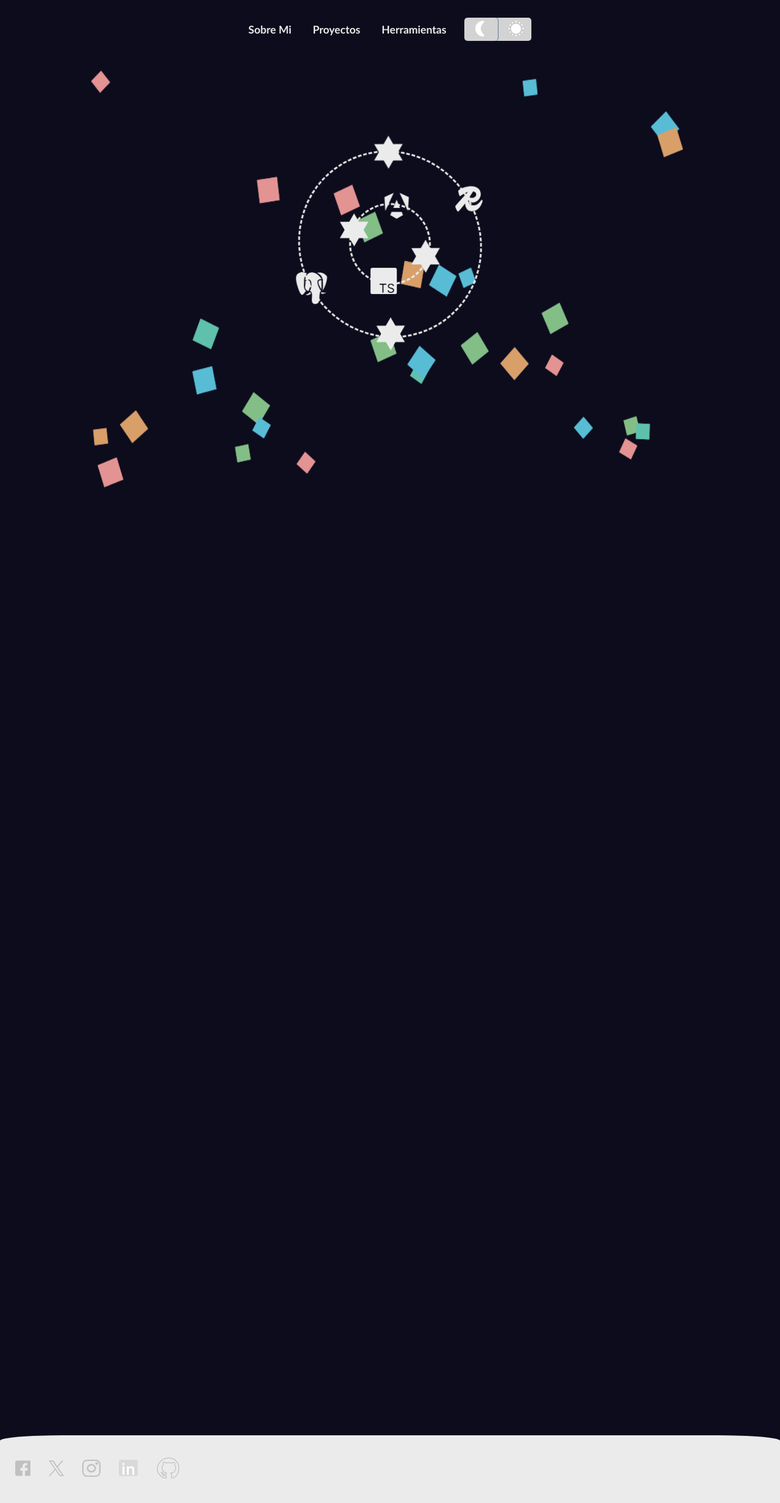
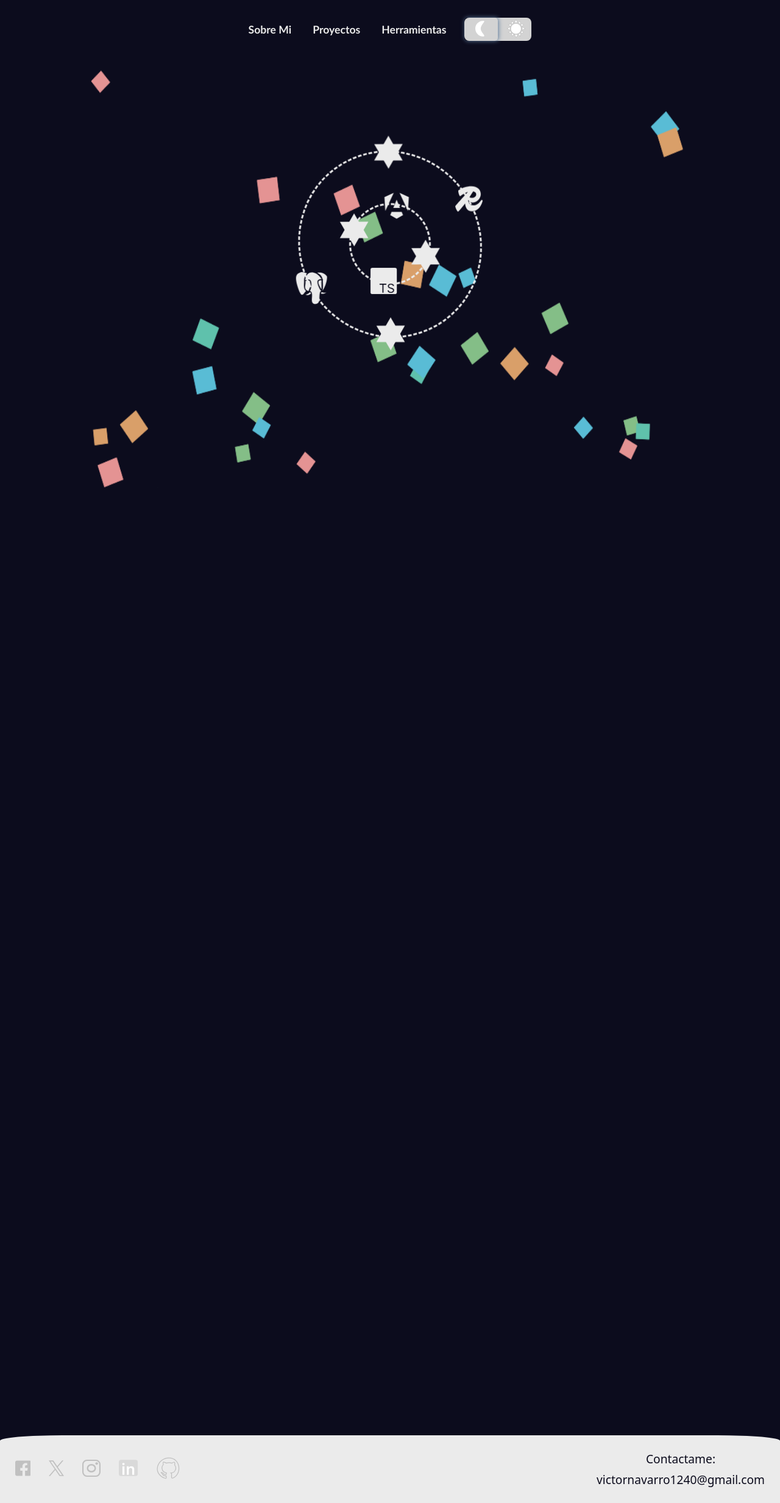
Before and after one commit to oscar2q/MyPersonalPages, an Angular app: page / in a window 1280 px wide. Shown: the whole page at 61% size. Built offline with nearby package versions, Linux system fonts and the light colour scheme.

Commit message:
primer commit

```diff
--- a/src/app/components/footer/footer.component.css
+++ b/src/app/components/footer/footer.component.css
@@ -14,7 +14,7 @@
 
 .footer_back p{
   font-family: system-ui, -apple-system, BlinkMacSystemFont, 'Segoe UI', Roboto, Oxygen, Ubuntu, Cantarell, 'Open Sans', 'Helvetica Neue', sans-serif;
-  color: var(--text);
+  color: var(--base-color-night);
 }
 
 .redes{
@@ -25,7 +25,7 @@
 }
 
 .contact{
-  color: var(--base-color);
+  color: var(--base-color-night);
   display: flex;
   flex-direction: column;
   align-items: center;
@@ -50,15 +50,6 @@
       align-content: center;
       align-items: center;
     }
-  /*error
-    no error 623px
-
-     - 622
-     - 551
-
-     no error 550px
-  */
-
 }
 
 @media(width <= 630px){
--- a/src/app/components/footer/footer.component.html
+++ b/src/app/components/footer/footer.component.html
@@ -7,7 +7,7 @@
       <SVG-Github />
   </div>
   <section class="contact">
-    <p>autor:VictorByte</p>
-    <p>Gmail: victornavarro1240gmail.com</p>
+    <p>Contactame:</p>
+    <p>victornavarro1240@gmail.com</p>
   </section>
 </footer>
--- a/src/app/components/navbar/navbar.component.css
+++ b/src/app/components/navbar/navbar.component.css
@@ -186,7 +186,7 @@
   flex-wrap: wrap;
   row-gap: 10px;
   column-gap: 10px;
-  border-radius: 5px;
+  border-radius: 8px;
   align-items: center;
   align-content: center;
 }
@@ -197,7 +197,7 @@
 }
 
 .animacionButtom{
-  box-shadow: 1px 0px 1px #5c799a;
+  box-shadow: 1px 0px 7px var(--botomLight);
   border-right: 0px #353535;
   position: absolute;
   --background-color: #1d1d1d;
--- a/src/app/components/sobre-mi/sobre-mi.component.html
+++ b/src/app/components/sobre-mi/sobre-mi.component.html
@@ -4,9 +4,7 @@
     <div class="narra_img">
       <img src="img/me_os.jpg" title="yo" height="100" width="100">
       <p>
-        Hola soy Oscar Navarro soy programado JR tanto del backend y del Fronend
-        Me gusta programar por las razones
-
+        Hola, soy Víctor. Soy programador junior tanto de backend como de frontend. Me gusta programar porque me encanta hacerlo.
       </p>
     </div>
   </div>
--- a/src/styles.css
+++ b/src/styles.css
@@ -48,7 +48,7 @@ button{
 .class_Mode_Light{
   --menuBar:var(--base-color-night);
   --svgColorBase:var(--color-Svg-light);
-  --footer:#cccccc;
+  --footer:#fafafa;
   --text:var(--base-color-night);
   --circle:var(--base-color-night);
   --linksH:var(--color-roseRoes);
@@ -59,6 +59,8 @@ button{
   color: var(--base-Color-nieve);
   --navbar-color-phone:var(--base-Color-white);
   --navbar-color-selectPhone:var(--base-Color-white);
+  --botomLight:#b2f2ff;
+
 }
 
 .Mode_Dark{
@@ -70,9 +72,10 @@ button{
   --circle:var(--base-Color-nieve);
   --linksH:var(--color-HotPink);
   --base-color:var(--base-color-night);
-  --base-color-text:var(--base-Color-nieve);
+  --base-color-text:var(--base-color-night);
   background-color: var(--base-color);
   color: var(--base-Color-nieve);
   --navbar-color-phone:var(--base-color-night);
-  --navbar-color-selectPhone:var(--base-color-night);
+  --navbar-color-selectPhone:var(--base-Color-nieve);
+  --botomLight:#5c799a;
 }
```
Also changed, not shown: src/app/svg/Components/Icons-Svg/facebook.component.ts (+7 -4 lines).
